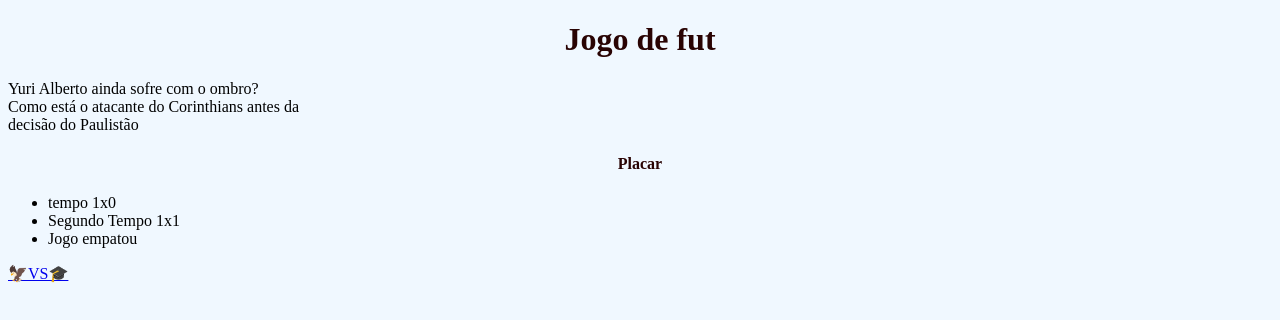
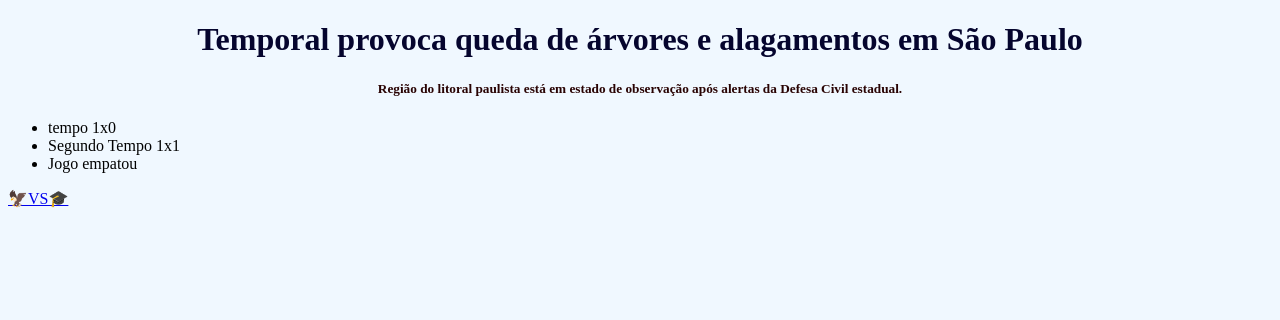
Before and after one commit to Samagiota/ProjetoPulpoDev, a plain HTML site: page index.html in a window 1280 px wide. Drawn offline with Linux system fonts and the light colour scheme.

Commit message:
Update index.html

```diff
--- a/index.html
+++ b/index.html
@@ -6,17 +6,14 @@
     <meta name="notícias">
     <link rel="stylesheet"href="style.css">
 
-    <h1 class="destaque">Jogo de fut</h1>
+    <h1 class="kkkkk">Temporal provoca queda de árvores e alagamentos em São Paulo</h1>
 </head>
 
 <body>
-    <p class="lol"> Yuri Alberto ainda sofre com o ombro?<br>
-         Como está o atacante
-         do Corinthians antes da<br>
-          decisão do Paulistão
+    <p class="lol">
     </p>
 
-    <h4 class="destaque">Placar</h4>
+      <h5 class="destaque"> Região do litoral paulista está em estado de observação após alertas da Defesa Civil estadual. </h5>
     <ul>
         <li>tempo 1x0</li>
         <li >Segundo Tempo 1x1</li>
```
